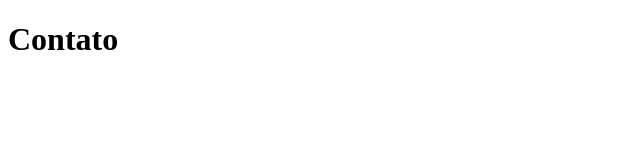
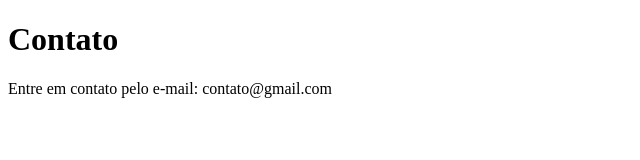
Before and after one commit to leandrocampolina/exercicio-alura-git-2, a plain HTML site: page contanto.html in a window 1280 px wide. Shown: the whole page, without its empty margins (0-640 px from the left). Drawn offline with Linux system fonts and the light colour scheme.

Commit message:
Editando página de contato

```diff
--- a/contanto.html
+++ b/contanto.html
@@ -8,5 +8,6 @@
 </head>
 <body>
     <h1>Contato</h1>
+    <p>Entre em contato pelo e-mail: contato@gmail.com</p>
 </body>
 </html>
```
